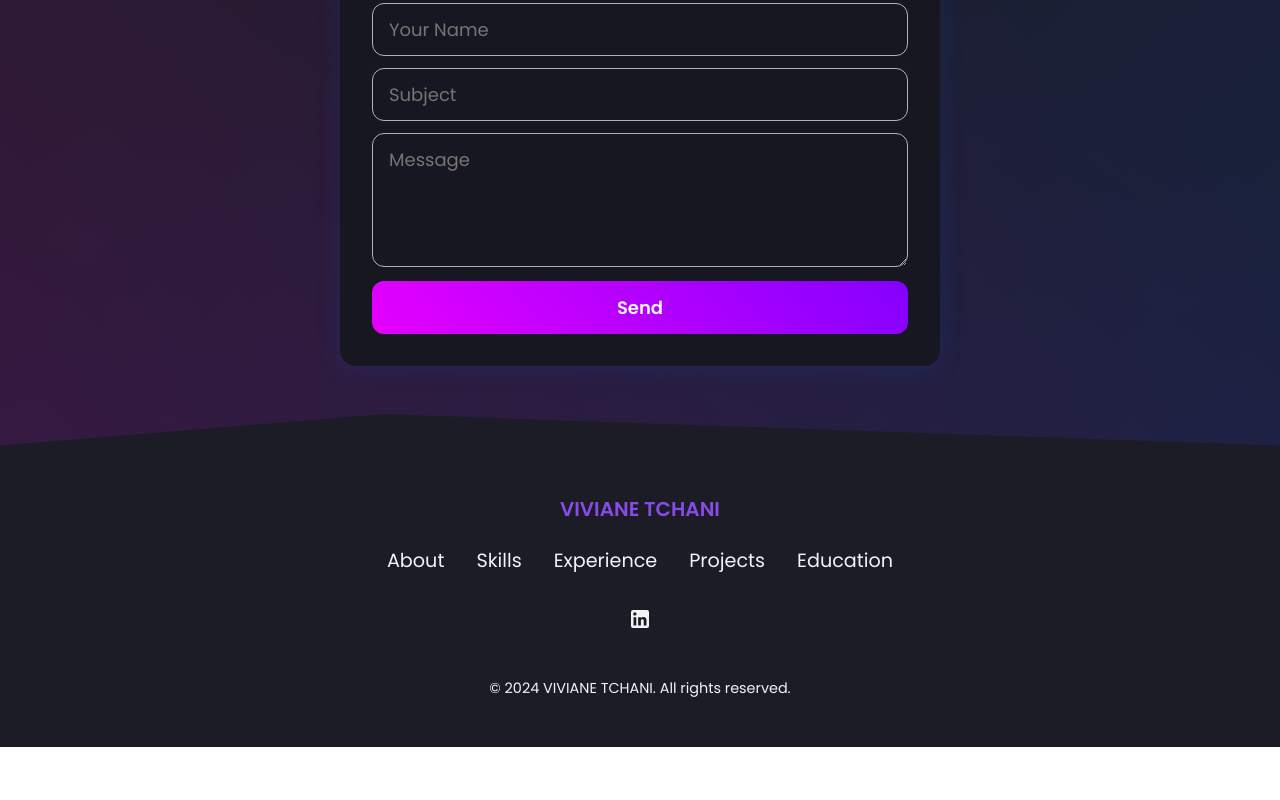
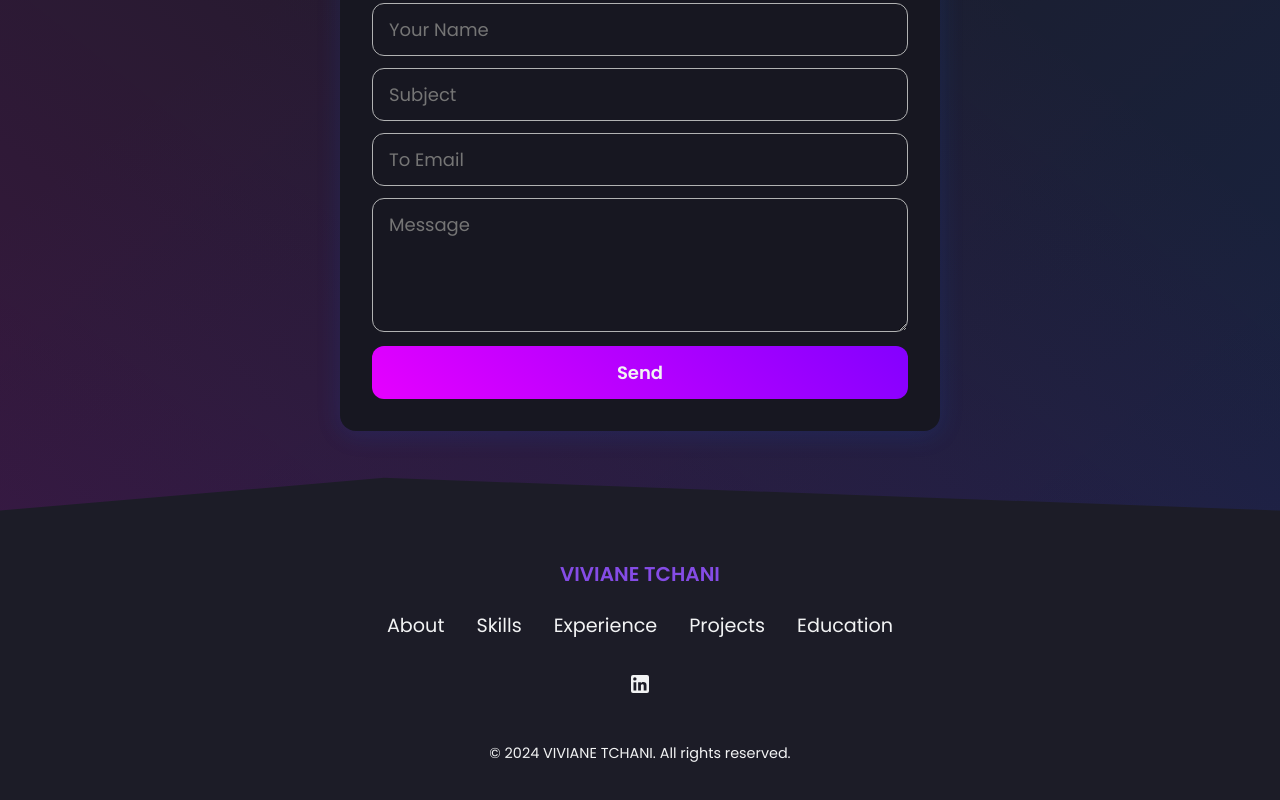
Before and after one commit to khugg/khugg.github.io, a React (Create React App) app: page / in a window 1280 px wide. Shown: the part 6160-6960 px from the top of the page. Before the commit the page ends 6907 px from the top, so only its background shows below. Built offline with nearby package versions, Linux system fonts and the light colour scheme.

Commit message:
i try to fix contact page

```diff
--- a/src/components/Contact/index.js
+++ b/src/components/Contact/index.js
@@ -151,6 +151,7 @@ const Contact = () => {
           <ContactInput placeholder="Your Email" name="from_email" />
           <ContactInput placeholder="Your Name" name="from_name" />
           <ContactInput placeholder="Subject" name="subject" />
+          <ContactInput placeholder="To Email" name=" To Email" />
           <ContactInputMessage placeholder="Message" rows="4" name="message" />
           <ContactButton type="submit" value="Send" />
         </ContactForm>
```
